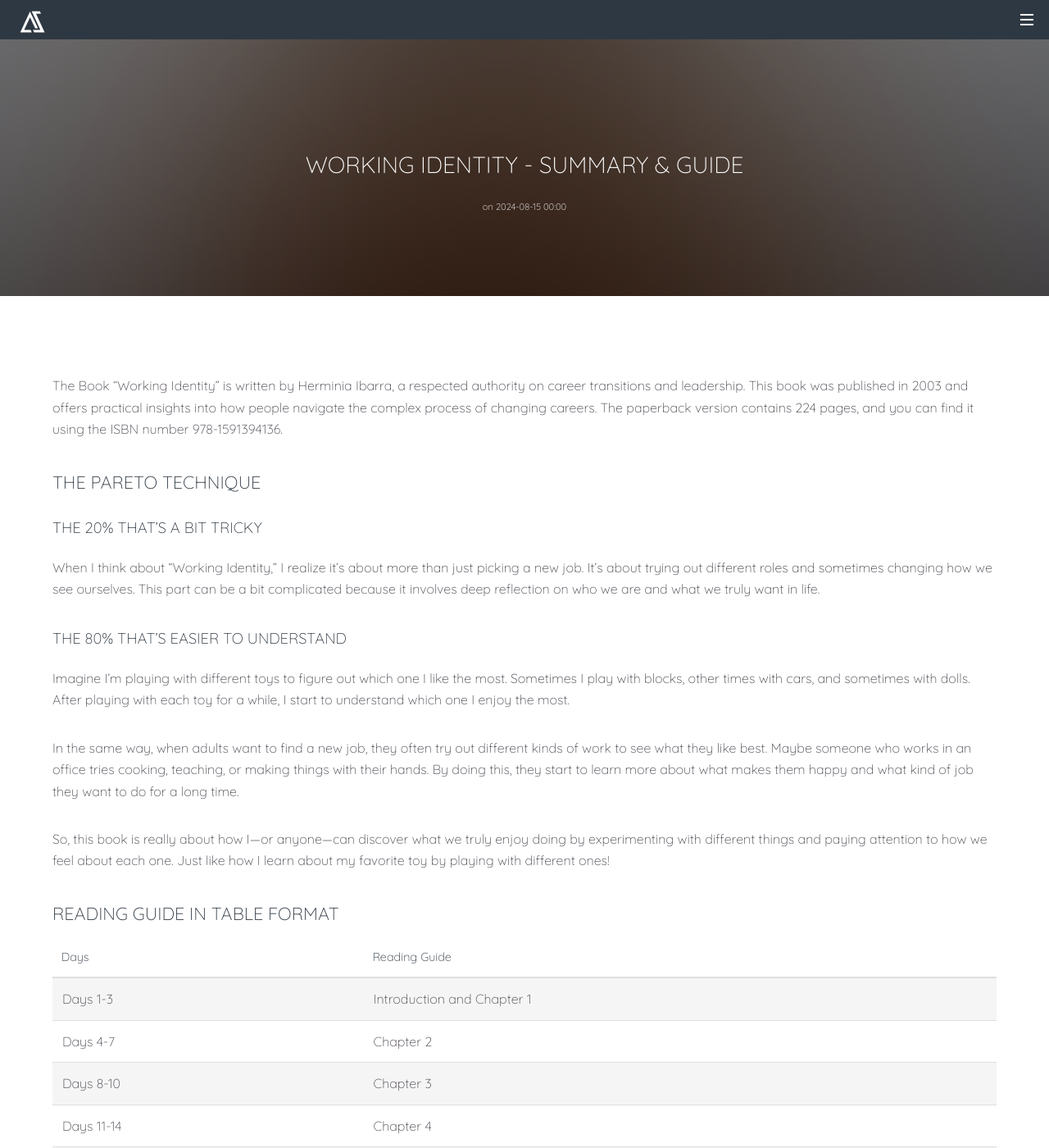
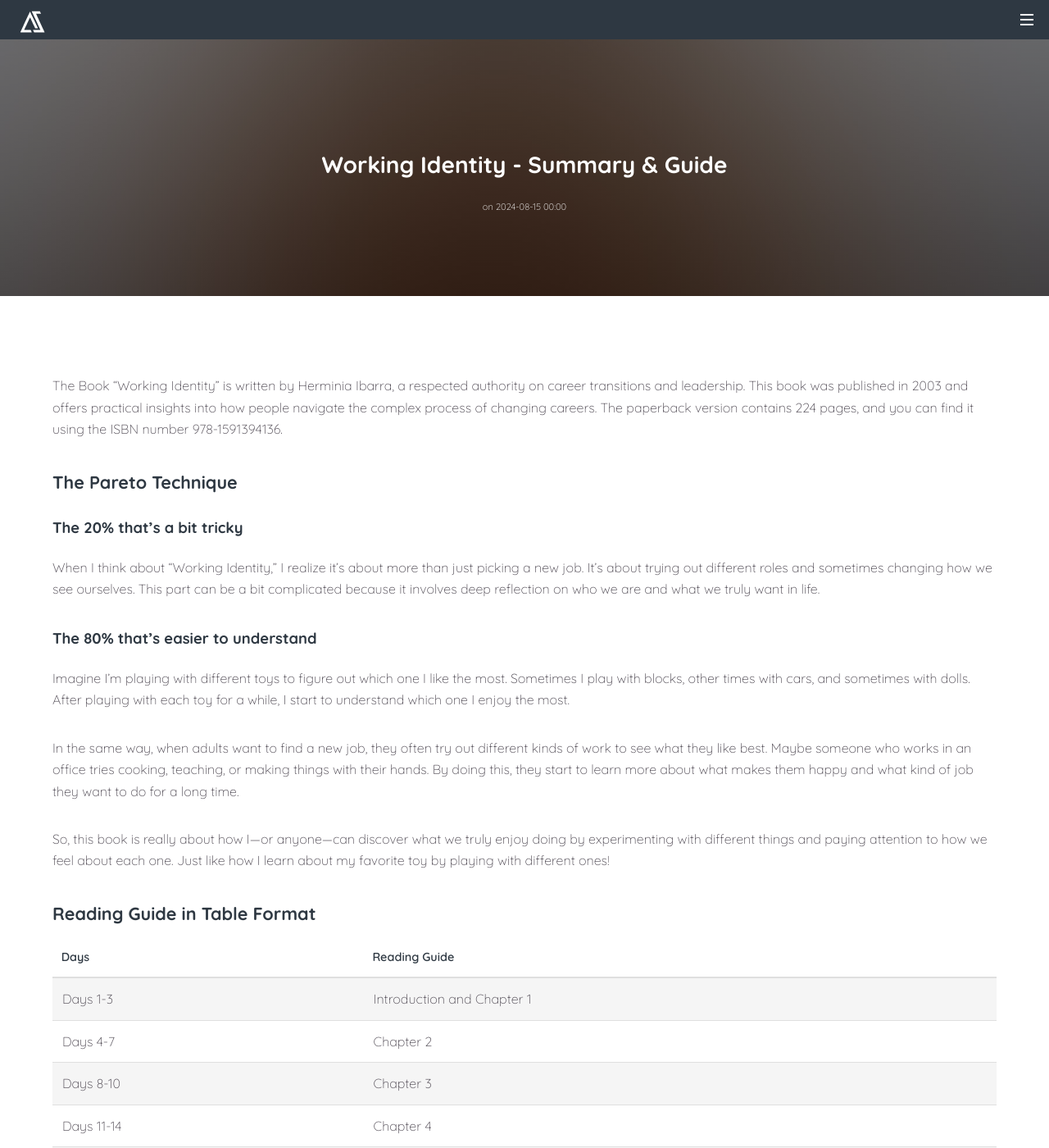
Before and after one commit to ardiesan/ardiesan.github.io, a Jekyll site: the page built from _posts/2024-08-15-working-identity-summary.md, in a window 1280 px wide and 1400 px high. Shown: the whole window at 82% size. Built offline with Jekyll 4.4.1, drawn with Linux system fonts in a browser that asks for light colours; some of the changed text lies outside the part shown.

Commit message:
layout adjustments

```diff
--- a/_layouts/post.html
+++ b/_layouts/post.html
@@ -24,13 +24,27 @@
       {{ content }}
     </div>
 
-  	<div class="inner">
+    <div class="inner">
       <hr/>
       <h4 class="">All Tags</h4>
       {% for tag in site.tags %}
       <a href="/tags/{{ tag[0] | slugify }}" class="post-tag"><nobr>{{ tag[0] }}</nobr>&nbsp;</a>
       {% endfor %}
     </div>
+
+    <div class="inner">
+      <hr/>
+      <h4 class="">Next & Previous Articles</h4>
+       <!-- Prev/Next -->
+       <div class="PageNavigation d-flex justify-content-between font-weight-bold">
+       {% if page.previous.url %}
+       <a class="prev d-block col-md-6" href="{{ page.previous.url }}">&laquo; {{page.previous.title}}</a>
+       {% endif %}
+       <br/>
+       {% if page.next.url %}
+       <a class="d-block col-md-6 text-lg-right" href="{{ page.next.url }}">&raquo; {{page.next.title}}</a>
+       {% endif %}
+    </div>
   </section>
 
 </article>
--- a/_sass/libs/_vars.scss
+++ b/_sass/libs/_vars.scss
@@ -34,8 +34,8 @@
 		family:			('Quicksand', Helvetica, sans-serif),
 		family-fixed:		('Courier New', monospace),
 		weight:			300,
-//		weight-bold:		600,
-//		weight-extrabold:	800
+		weight-bold:		600,
+		weight-extrabold:	800
 	);
 
 // Palette.
--- a/css/main.scss
+++ b/css/main.scss
@@ -114,7 +114,6 @@
 		letter-spacing: _size(letter-spacing-alt);
 		line-height: 1em;
 		margin: 0 0 (_size(element-margin) * 0.5) 0;
-		text-transform: uppercase;
 
 		a {
 			color: inherit;
```
